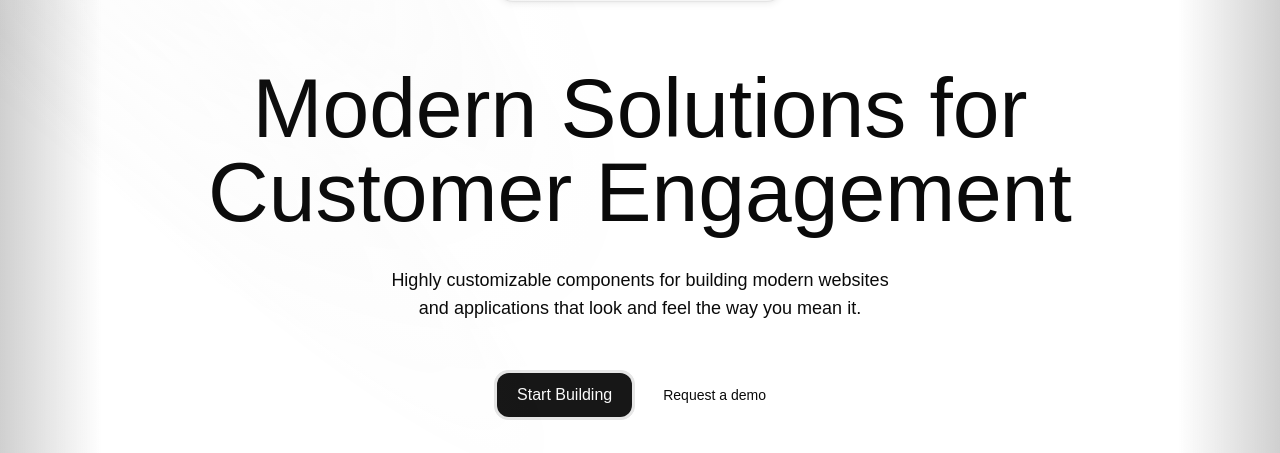
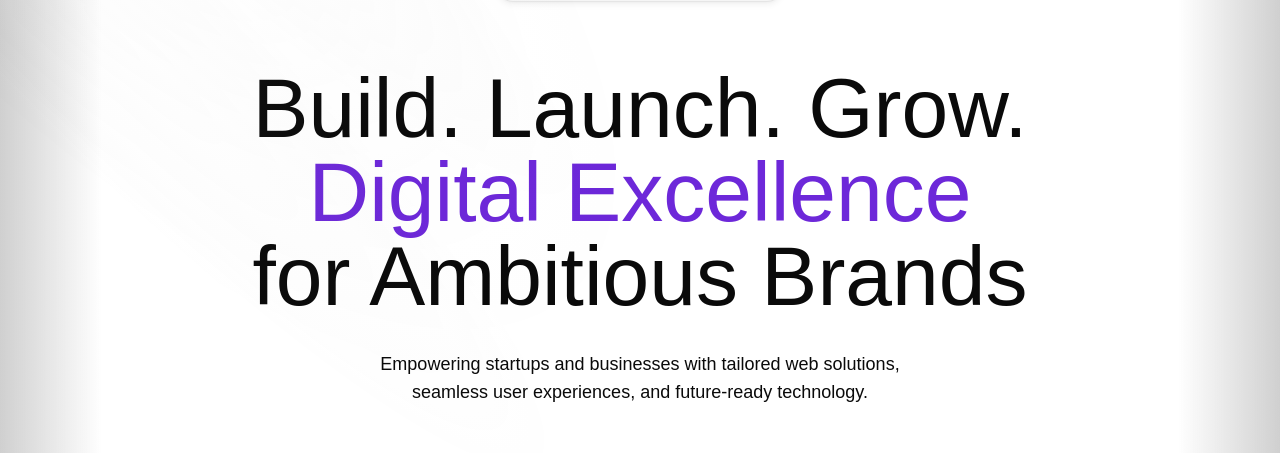
Before and after one commit to lacymorrow/codecollectivedevs.com, a Next.js app: page / in a window 1280 px wide. Shown: the part 256-709 px from the top of the page. Built offline with nearby package versions, Linux system fonts and the light colour scheme.

Commit message:
Update hero text to be concise, brand-reflective, and broadly appealing

```diff
--- a/components/blocks/hero-section-1.tsx
+++ b/components/blocks/hero-section-1.tsx
@@ -104,11 +104,10 @@ export function HeroSection() {
                   </Link>
 
                   <h1 className="mt-8 max-w-4xl mx-auto text-balance text-6xl md:text-7xl lg:mt-16 xl:text-[5.25rem]">
-                    Modern Solutions for Customer Engagement
+                    Build. Launch. Grow. <span className="text-violet-700">Digital Excellence</span> for Ambitious Brands
                   </h1>
                   <p className="mx-auto mt-8 max-w-2xl text-balance text-lg">
-                    Highly customizable components for building modern websites
-                    and applications that look and feel the way you mean it.
+                    Empowering startups and businesses with tailored web solutions, seamless user experiences, and future-ready technology.
                   </p>
                 </AnimatedGroup>
 
```
